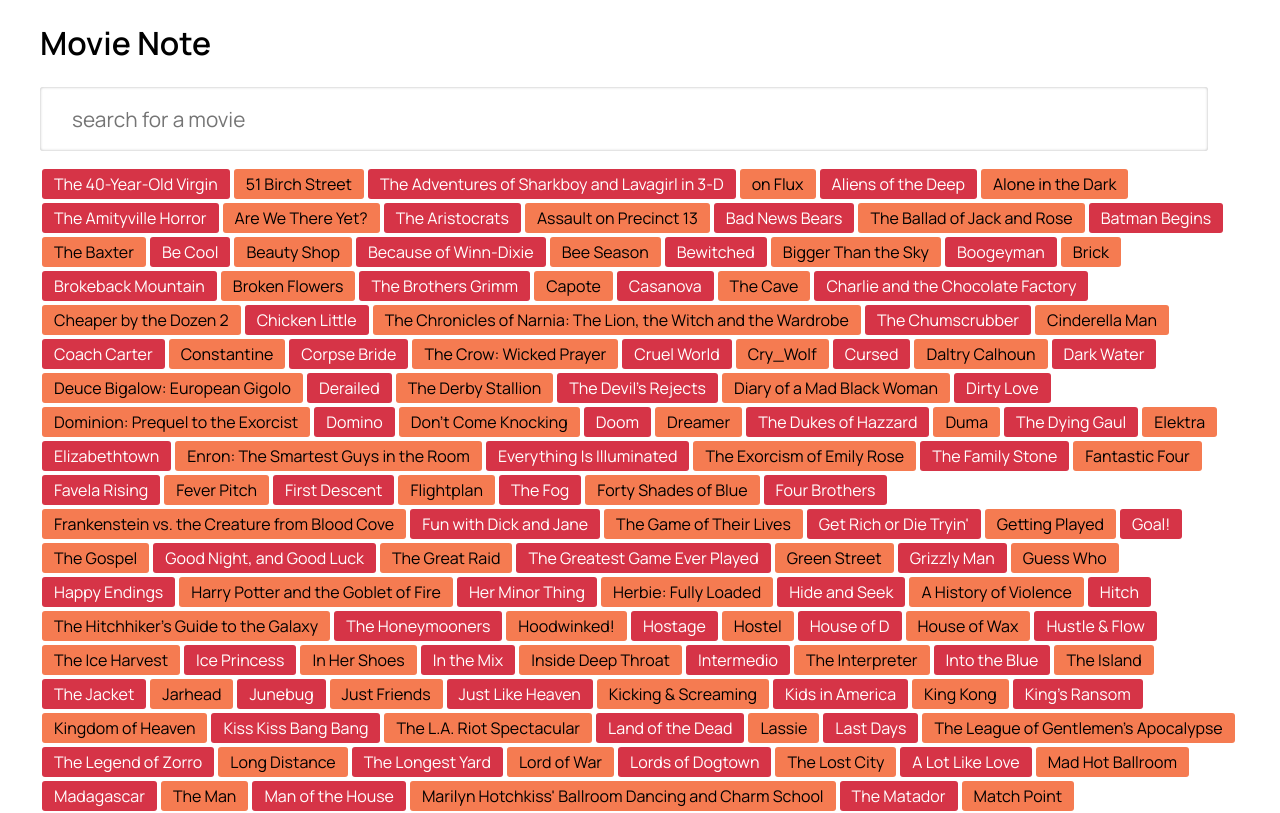
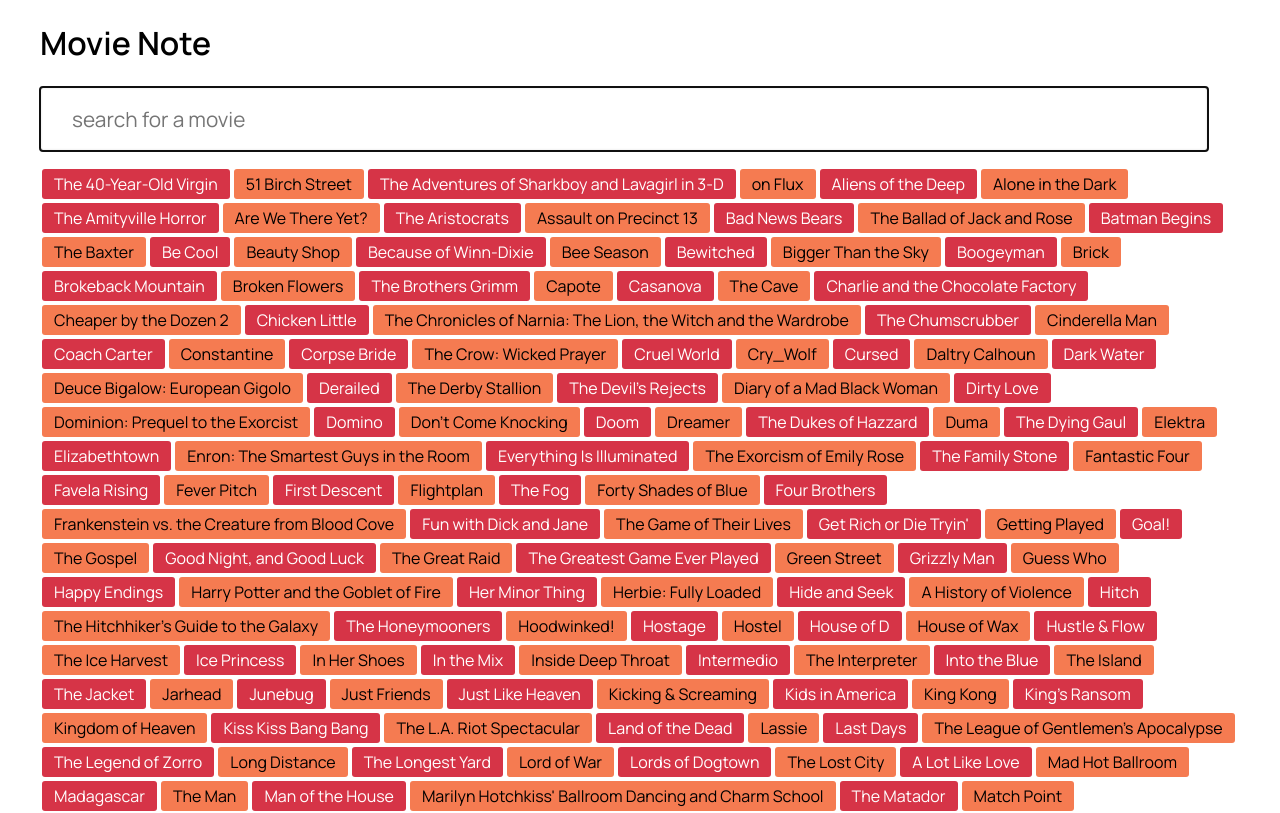
Before and after one commit to ajinkabeer/movienote, a React (Create React App) app: page / in a window 1280 px wide. Shown: the top 813 px of the page. Built offline with nearby package versions, Linux system fonts and the light colour scheme.

Commit message:
Add hooks in search component

```diff
--- a/src/components/Search.js
+++ b/src/components/Search.js
@@ -1,5 +1,26 @@
-import React from "react";
+import React, { useState, useRef, useEffect } from "react";
 
 export function Search() {
-  return <input type="text" placeholder="search for a movie" />;
+  const [input, setInput] = useState("");
+  const inputRef = useRef();
+
+  useEffect(() => {
+    inputRef.current.focus();
+  }, []);
+
+  const handleChange = (event) => {
+    setInput(event.target.value);
+  };
+
+  return (
+    <>
+      <input
+        ref={inputRef}
+        type="text"
+        placeholder="search for a movie"
+        value={input}
+        onChange={handleChange}
+      />
+    </>
+  );
 }
```
